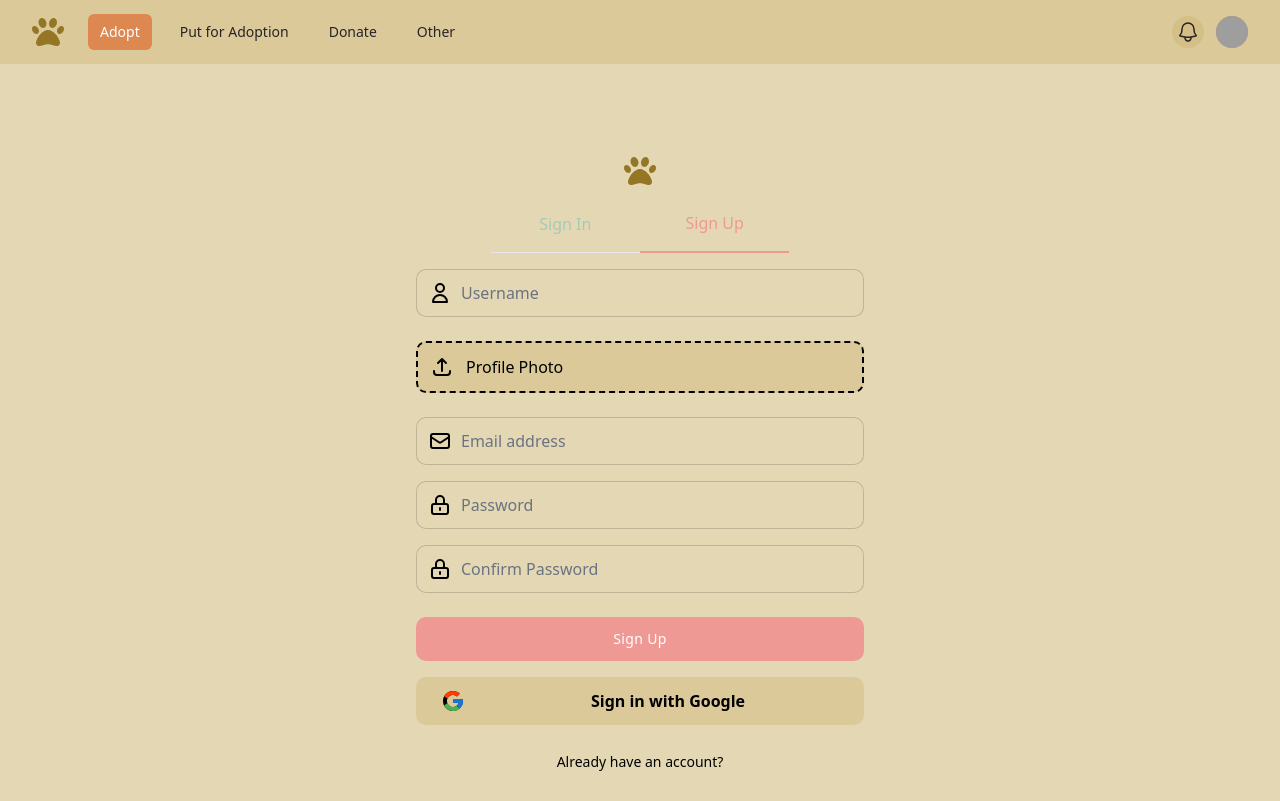
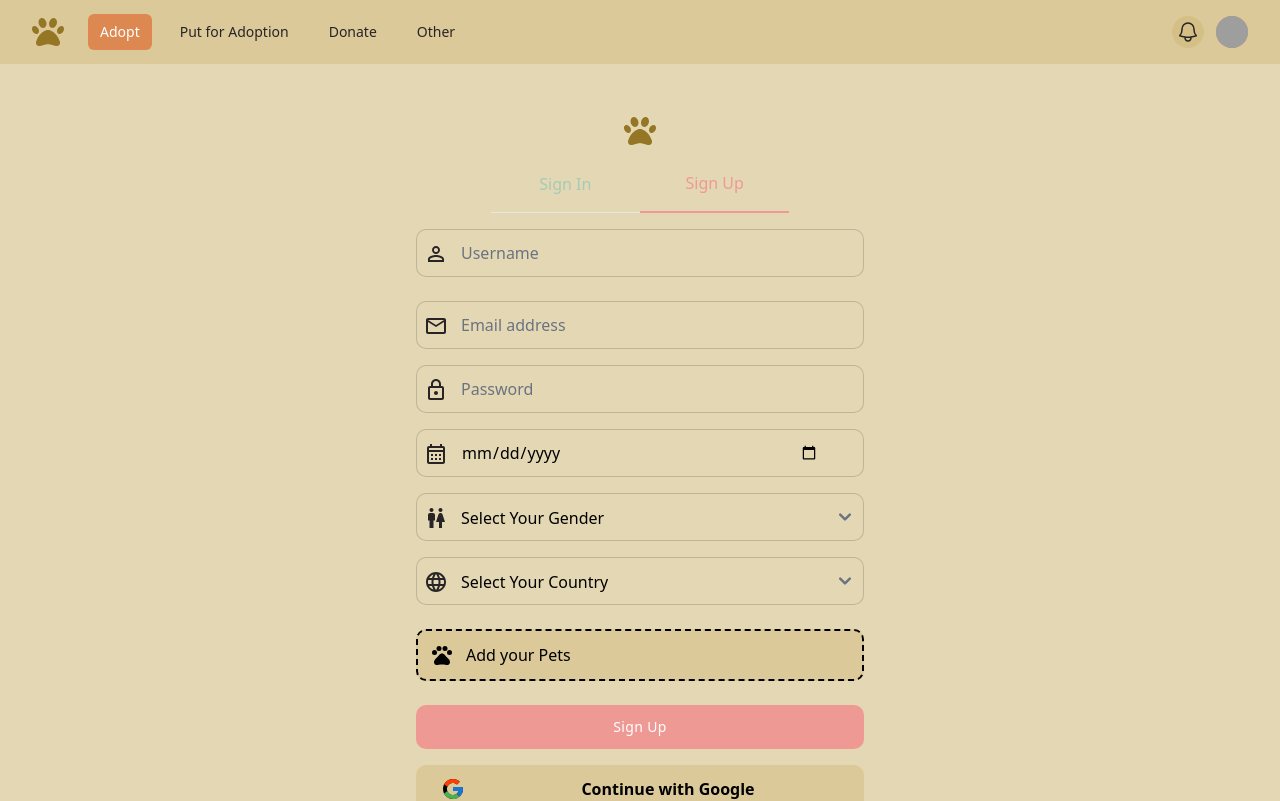
Before and after one commit to AhmedHosny2/Adoption, a React (Create React App) app in the folder client/: page /sign in a window 1280 px wide. Shown: the top 801 px of the page. Built offline with nearby package versions, Linux system fonts and the light colour scheme; grey boxes are pictures that could not be loaded.

Commit message:
added more fields and added more icons

```diff
--- a/client/src/pages/SignInSignUp/SignInSignUp.jsx
+++ b/client/src/pages/SignInSignUp/SignInSignUp.jsx
@@ -1,5 +1,12 @@
 import React, { useState, useEffect } from 'react';
 import { motion } from 'framer-motion';
+import PersonOutlineIcon from '@mui/icons-material/PersonOutline';
+import LockOutlinedIcon from '@mui/icons-material/LockOutlined';
+import EmailOutlinedIcon from '@mui/icons-material/EmailOutlined';
+import CalendarMonthOutlinedIcon from '@mui/icons-material/CalendarMonthOutlined';
+import LanguageOutlinedIcon from '@mui/icons-material/LanguageOutlined';
+import WcOutlinedIcon from '@mui/icons-material/WcOutlined';
+import PetsOutlinedIcon from '@mui/icons-material/PetsOutlined';
 
 function SignInSignUp() {
     const [isSignInClicked, setIsSignInClicked] = useState(false);
@@ -87,25 +94,77 @@ function SignInSignUp() {
                                 Sign Up
                             </button>
                         </div>
+                        <div className="relative flex items-center mt-4">
+                            <span className="absolute z-10  p-2">
+                                <PersonOutlineIcon />
+                            </span>
+                            <input
+                                type="text"
+                                className="input input-bordered join-item block w-full py-3 text-black bg-neutral-base-100 border rounded-lg px-11 focus:border-transparent focus:ring-primary focus:outline-none focus-ring focus-ring-opacity-40"
+                                placeholder="Username"
+                            />
+                        </div>
                         {isSignInClicked ? null : (
                             <>
-                                <div className="relative flex items-center mt-4">
-                                    <span className="absolute z-10">
-                                        <svg xmlns="http://www.w3.org/2000/svg" className="w-6 h-6 mx-3 text-black" fill="none" viewBox="0 0 24 24" stroke="currentColor" strokeWidth="2">
-                                            <path strokeLinecap="round" strokeLinejoin="round" d="M16 7a4 4 0 11-8 0 4 4 0 018 0zM12 14a7 7 0 00-7 7h14a7 7 0 00-7-7z" />
-                                        </svg>
+                                <div className="relative flex items-center mt-6">
+                                    <span className="absolute z-10  p-2">
+                                        <EmailOutlinedIcon />
+                                    </span>
+                                    <input type="email"
+                                        className="input input-bordered join-item block w-full py-3 text-black bg-neutral-base-100 border rounded-lg px-11 focus:border-transparent focus:ring-primary focus:outline-none focus-ring focus-ring-opacity-40"
+                                        placeholder="Email address" />
+                                </div>
+                            </>
+                        )}
+                        <div className="relative flex items-center mt-4">
+                            <span className="absolute z-10  p-2">
+                                <LockOutlinedIcon />
+                            </span>
+                            <input type="password"
+                                className="input input-bordered join-item block w-full py-3 text-black bg-neutral-base-100 border rounded-lg px-11 focus:border-transparent focus:ring-primary focus:outline-none focus-ring focus-ring-opacity-40"
+                                placeholder="Password" />
+                        </div>
+                        {isSignInClicked ? null : (
+                            <>
+                                <div className="relative flex items-center mt-4" title="Your date of birth">
+                                    <span className="absolute z-10 p-2" >
+                                        <CalendarMonthOutlinedIcon />
                                     </span>
                                     <input
-                                        type="text"
+                                        type="Date"
                                         className="input input-bordered join-item block w-full py-3 text-black bg-neutral-base-100 border rounded-lg px-11 focus:border-transparent focus:ring-primary focus:outline-none focus-ring focus-ring-opacity-40"
-                                        placeholder="Username"
+                                        placeholder="Date of Birth"
                                     />
                                 </div>
+                                <div className="relative flex items-center mt-4">
+                                    <span className="absolute z-10  p-2">
+                                        <WcOutlinedIcon />
+                                    </span>
+                                    <select
+                                        className="input input-bordered join-item block w-full py-3 text-black bg-neutral-base-100 border rounded-lg px-11 focus:border-transparent focus:ring-primary focus:outline-none focus-ring focus-ring-opacity-40"
+                                        id="gender"
+                                    >
+                                        <option value="" disabled selected>Select Your Gender</option>
+                                        <option value="male">Male</option>
+                                        <option value="female">Female</option>
+                                    </select>
+                                </div>
+                                <div className="relative flex items-center mt-4">
+                                    <span className="absolute z-10  p-2">
+                                        <LanguageOutlinedIcon />
+                                    </span>
+                                    <select
+                                        className="input input-bordered join-item block w-full py-3 text-black bg-neutral-base-100 border rounded-lg px-11 focus:border-transparent focus:ring-primary focus:outline-none focus-ring focus-ring-opacity-40"
+                                    >
+                                        <option value="">Select Your Country</option>
+                                        <option value="country1">Country 1</option>
+                                        <option value="country2">Country 2</option>
+                                        <option value="country3">Country 3</option>
+                                    </select>
+                                </div>
                                 <label htmlFor="dropzone-file" className="flex items-center px-3 py-3 mx-auto mt-6 text-center bg-base-200 border-2 border-dashed border-black rounded-lg text-black">
-                                    <svg xmlns="http://www.w3.org/2000/svg" className="w-6 h-6 text-black" fill="none" viewBox="0 0 24 24" stroke="currentColor" strokeWidth="2">
-                                        <path strokeLinecap="round" strokeLinejoin="round" d="M4 16v1a3 3 0 003 3h10a3 3 0 003-3v-1m-4-8l-4-4m0 0L8 8m4-4v12" />
-                                    </svg>
-                                    <span className="mx-3 text-black">Profile Photo</span>
+                                    <PetsOutlinedIcon />
+                                    <span className="mx-3 text-black">Add your Pets</span>
                                     <input
                                         id="dropzone-file"
                                         type="file"
@@ -113,51 +172,6 @@ function SignInSignUp() {
                                     />
                                 </label>
                             </>
-                        )}
-                        <div className="relative flex items-center mt-6">
-                            <span className="absolute z-10">
-                                <svg xmlns="http://www.w3.org/2000/svg" className="w-6 h-6 mx-3 text-black" fill="none" viewBox="0 0 24 24" stroke="currentColor" strokeWidth="2">
-                                    <path strokeLinecap="round" strokeLinejoin="round" d="M3 8l7.89 5.26a2 2 0 002.22 0L21 8M5 19h14a2 2 0 002-2V7a2 2 0 00-2-2H5a2 2 0 00-2 2v10a2 2 0 002 2z" />
-                                </svg>
-                            </span>
-                            <input type="email"
-                                className="input input-bordered join-item block w-full py-3 text-black bg-neutral-base-100 border rounded-lg px-11 focus:border-transparent focus:ring-primary focus:outline-none focus-ring focus-ring-opacity-40"
-                                placeholder="Email address" />
-                        </div>
-                        <div className="relative flex items-center mt-4">
-                            <span className="absolute z-10">
-                                <svg xmlns="http://www.w3.org/2000/svg" className="w-6 h-6 mx-3 text-black" fill="none" viewBox="0 0 24 24" stroke="currentColor" strokeWidth="2">
-                                    <path strokeLinecap="round" strokeLinejoin="round" d="M12 15v2m-6 4h12a2 2 0 002-2v-6a2 2 0 00-2-2H6a2 2 0 00-2 2v6a2 2 0 002 2zm10-10V7a4 4 0 00-8 0v4h8z" />
-                                </svg>
-                            </span>
-                            <input type="password"
-                                className="input input-bordered join-item block w-full py-3 text-black bg-neutral-base-100 border rounded-lg px-11 focus:border-transparent focus:ring-primary focus:outline-none focus-ring focus-ring-opacity-40"
-                                placeholder="Password" />
-                        </div>
-                        {isSignInClicked ? null : (
-                            <div className="relative flex items-center mt-4">
-                                <span className="absolute z-10">
-                                    <svg
-                                        xmlns="http://www.w3.org/2000/svg"
-                                        className="w-6 h-6 mx-3 text-black"
-                                        fill="none"
-                                        viewBox="0 0 24 24"
-                                        stroke="currentColor"
-                                        strokeWidth="2"
-                                    >
-                                        <path
-                                            strokeLinecap="round"
-                                            strokeLinejoin="round"
-                                            d="M12 15v2m-6 4h12a2 2 0 002-2v-6a2 2 0 00-2-2H6a2 2 0 00-2 2v6a2 2 0 002 2zm10-10V7a4 4 0 00-8 0v4h8z"
-                                        />
-                                    </svg>
-                                </span>
-                                <input
-                                    type="password"
-                                    className="input input-bordered join-item block w-full py-3 text-black bg-neutral-base-100 border rounded-lg px-11 focus:border-transparent focus:ring-primary focus:outline-none focus-ring focus-ring-opacity-40"
-                                    placeholder="Confirm Password"
-                                />
-                            </div>
                         )}
                         <div className="mt-6">
                             <button className={`w-full px-6 py-3 text-sm font-medium tracking-wide text-white capitalize transition-colors duration-300 transform bg-primary rounded-lg hover:bg-accent focus:outline-none focus:ring focus:ring-opacity-50`}>
@@ -172,16 +186,8 @@ function SignInSignUp() {
                                         <path d="M36.3425 16.7358H35V16.6667H20V23.3333H29.4192C28.7592 25.1975 27.56 26.805 26.0133 27.9758C26.0142 27.975 26.015 27.975 26.0158 27.9742L31.1742 32.3392C30.8092 32.6708 36.6667 28.3333 36.6667 20C36.6667 18.8825 36.5517 17.7917 36.3425 16.7358Z" fill="#1976D2" />
                                     </svg>
                                 </div>
-                                <span class="w-5/6 px-4 py-3 font-bold text-center">Sign in with Google</span>
+                                <span class="w-5/6 px-4 py-3 font-bold text-center">Continue with Google</span>
                             </a>
-                            <div className="mt-6 text-center">
-                                <button
-                                    className="text-sm text-black hover:underline focus:outline-none"
-                                    onClick={handleSignInClick}
-                                >
-                                    {isSignInClicked ? '' : 'Already have an account?'}
-                                </button>
-                            </div>
                         </div>
                     </form>
                 </div>
```
